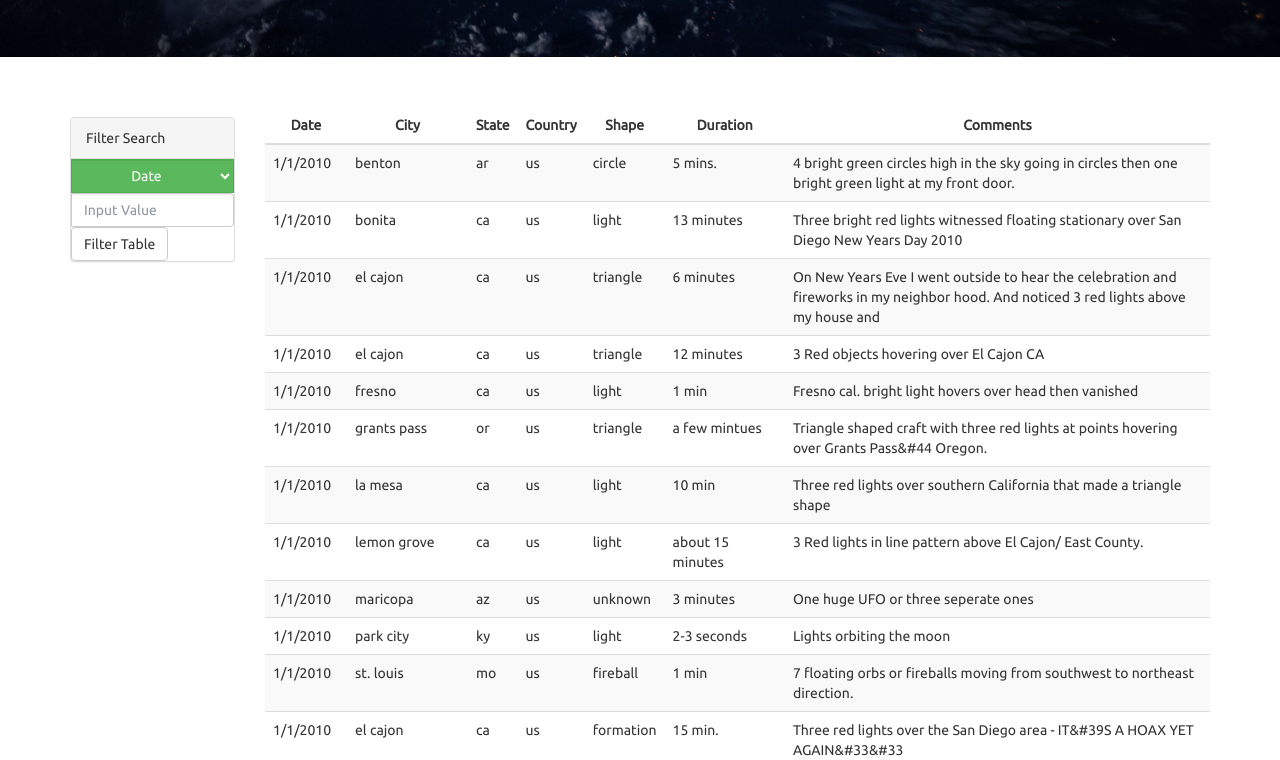
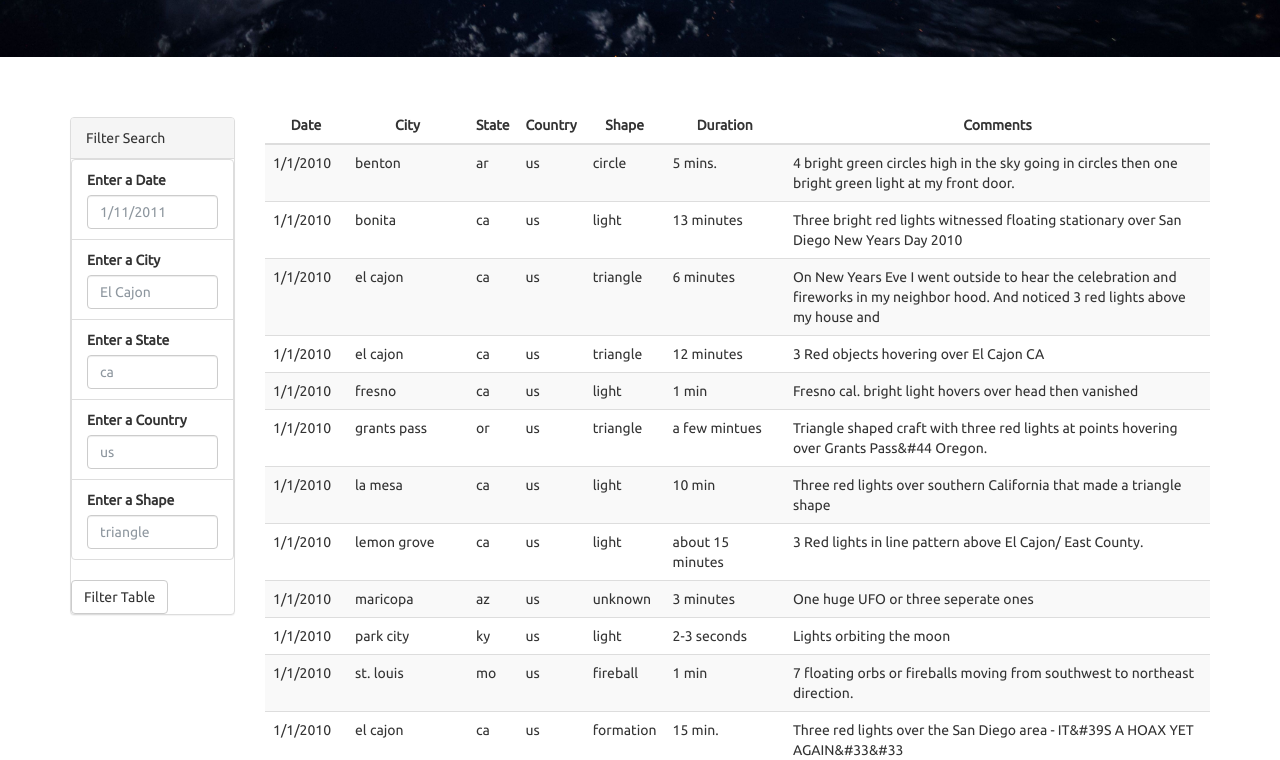
Before and after one commit to cecileung1208/Javascript-Challenge-UFOs, a plain HTML site: page UFO - Level 2 - Test/index.html in a window 1280 px wide. Shown: the part 555-1315 px from the top of the page. Drawn offline with nearby package versions, Linux system fonts and the light colour scheme.

Commit message:
update test

```diff
--- a/UFO - Level 2 - Test/index.html
+++ b/UFO - Level 2 - Test/index.html
@@ -33,18 +33,30 @@
               <div class="panel-heading">Filter Search</div>
               <div class="panel-body">
                 <form id="form">
-                  <div class="input-group">
-                    <div class="input-group-prepend">
-                          <select type="button" class="form-control btn btn-success" data-toggle="dropdown">
-                              <option href="#" class="dropdown-item">Date</option>
-                              <option href="#" class="dropdown-item">City</option>
-                              <option href="#" class="dropdown-item">State</option>
-                              <option href="#" class="dropdown-item">Country</option>
-                              <option href="#" class="dropdown-item">Shape</option>
-                          </select>
-                    </div>
-                          <input type="text" id="input" class="form-control" placeholder="Input Value">
-                </div>
+                  <div class="form-group">
+                    <ul class="list-group" id="filters">
+                      <li class="filter list-group-item">
+                        <label for="date">Enter a Date</label>
+                        <input class="form-control" id="datetime" type="text" placeholder="1/11/2011">
+                      </li>
+                      <li class="filter list-group-item">
+                        <label for="date">Enter a City</label>
+                        <input class="form-control" id="city" type="text" placeholder="El Cajon">
+                      </li>
+                      <li class="filter list-group-item">
+                        <label for="date">Enter a State</label>
+                        <input class="form-control" id="state" type="text" placeholder="ca">
+                      </li>
+                      <li class="filter list-group-item">
+                        <label for="date">Enter a Country</label>
+                        <input class="form-control" id="country" type="text" placeholder="us">
+                      </li>
+                      <li class="filter list-group-item">
+                        <label for="date">Enter a Shape</label>
+                        <input class="form-control" id="shape" type="text" placeholder="triangle">
+                      </li>
+                    </ul>
+                  </div>
                   <button id="filter-btn" type="button" class="btn btn-default">Filter Table</button>
                 </form>
               </div>
```
